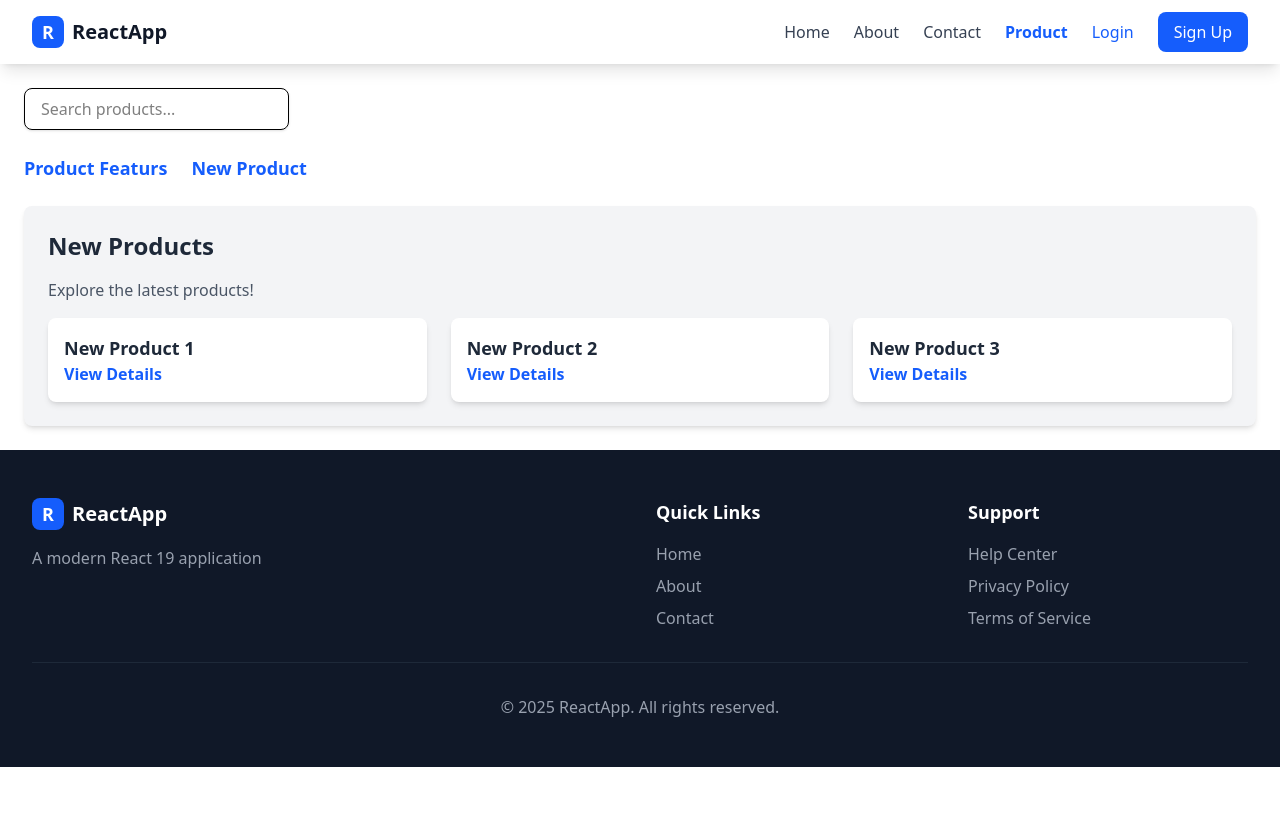
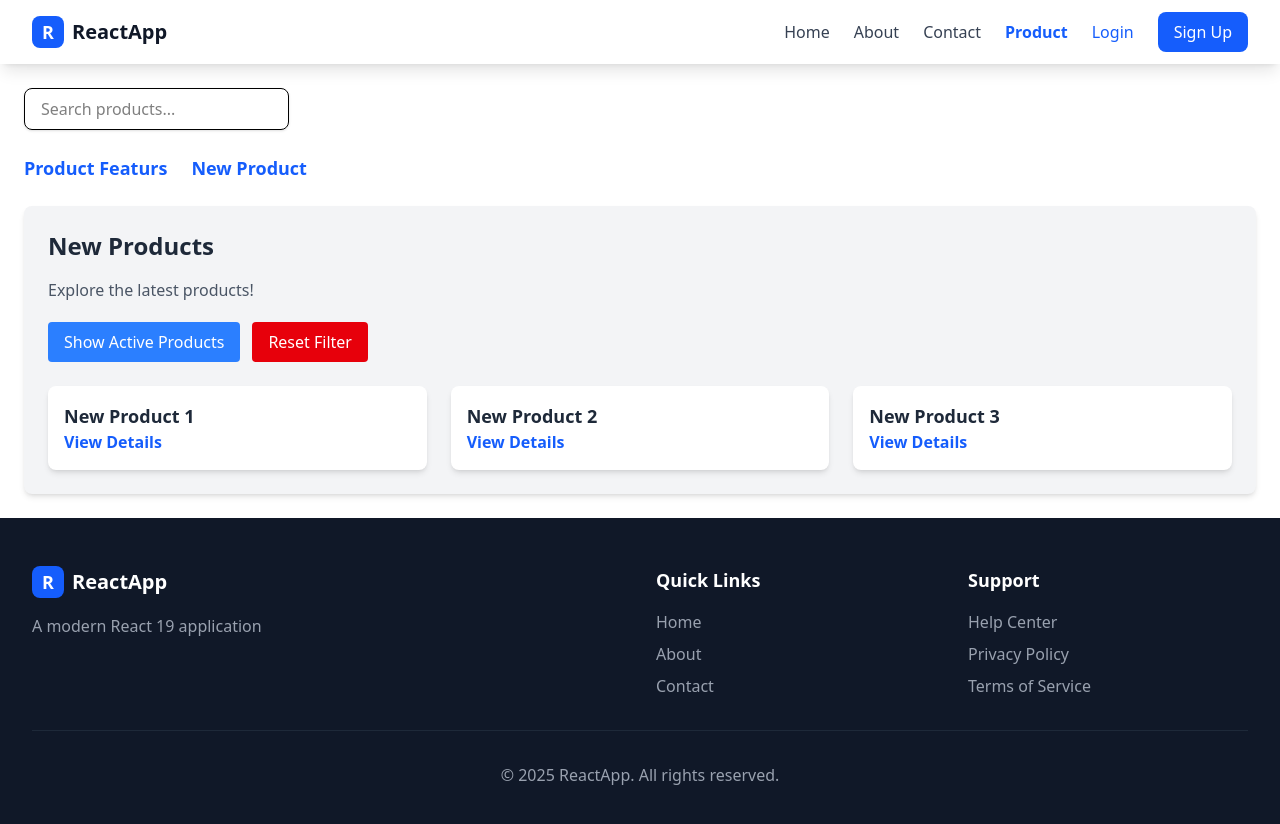
Before and after one commit to msaShahid/mega_project, a React (Vite) app in the folder react-router/: page /product/new in a window 1280 px wide. Shown: the top 824 px of the page. Before the commit the page ends 800 px from the top, so only its background shows below. Built offline with nearby package versions, Linux system fonts and the light colour scheme.

Commit message:
`feat: Implement useSearchParams for filtering products. `

```diff
--- a/react-router/src/components/NewProducts.jsx
+++ b/react-router/src/components/NewProducts.jsx
@@ -1,20 +1,46 @@
-import { Link } from 'react-router-dom';
+import { Link, useSearchParams } from 'react-router-dom';
 
 const NewProducts = () => {
 
+    const [searchParams, setSearchParams] = useSearchParams();
+    const filter = searchParams.get('filter');
+    const isActiveFilter = filter === 'active';
+
     const products = [
-        { id: 1, name: 'New Product 1' },
-        { id: 2, name: 'New Product 2' },
-        { id: 3, name: 'New Product 3' }
+        { id: 1, name: 'New Product 1', status: 'active' },
+        { id: 2, name: 'New Product 2', status: 'inactive' },
+        { id: 3, name: 'New Product 3', status: 'active' }
     ];
+
+    const filteredProducts = isActiveFilter
+                            ? products.filter(product => product.status === 'active')
+                            : products;
 
     return (
         <div className="p-6 bg-gray-100 rounded-lg shadow-md">
             <h2 className="text-2xl font-semibold text-gray-800 mb-4">New Products</h2>
             <p className="text-gray-600">Explore the latest products!</p>
 
-            <div className="mt-4 grid grid-cols-1 sm:grid-cols-2 lg:grid-cols-3 gap-6">
-                {products.map(product => (
+            <div className="mt-5 flex gap-3">
+                <button
+                    className={`px-4 py-2 rounded-sm text-white transition duration-200 ${
+                        isActiveFilter ? 'bg-blue-700' : 'bg-blue-500 hover:bg-blue-700'
+                    }`}
+                    onClick={() => setSearchParams({ filter: 'active' })}
+                >
+                    Show Active Products
+                </button>
+
+                <button
+                    className="px-4 py-2 bg-red-600 text-white rounded-sm hover:bg-red-700 transition duration-200"
+                    onClick={() => setSearchParams({})}
+                >
+                    Reset Filter
+                </button>
+            </div>
+
+            <div className="mt-6 grid grid-cols-1 sm:grid-cols-2 lg:grid-cols-3 gap-6">
+                {filteredProducts.map(product => (
                     <div
                         key={product.id}
                         className="bg-white p-4 rounded-lg shadow-md hover:shadow-lg transition duration-200"
@@ -28,6 +54,10 @@ const NewProducts = () => {
                         </Link>
                     </div>
                 ))}
+
+                {filteredProducts.length === 0 && (
+                    <div className="text-gray-500 col-span-full">No products found for this filter.</div>
+                )}
             </div>
         </div>
     );
```
Lines whose indentation alone changed are shown as unchanged.
